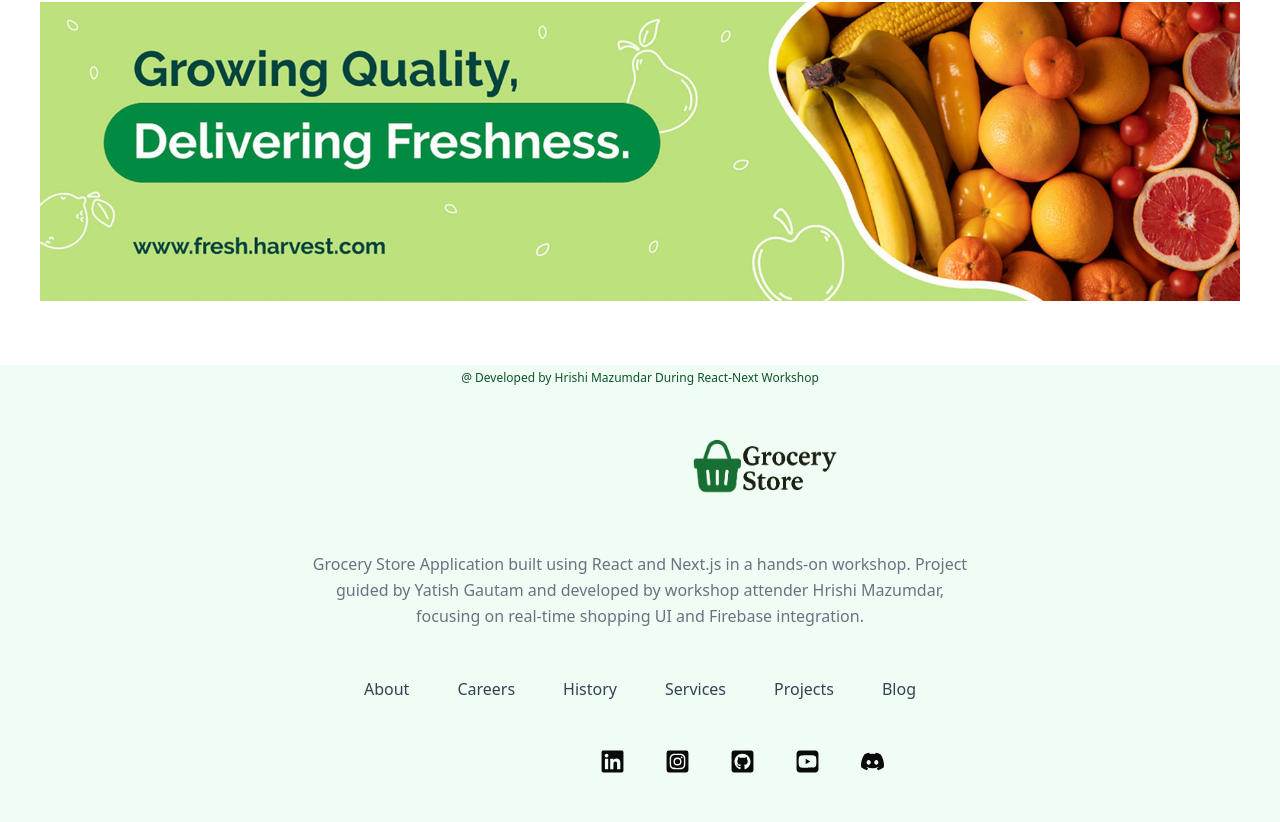
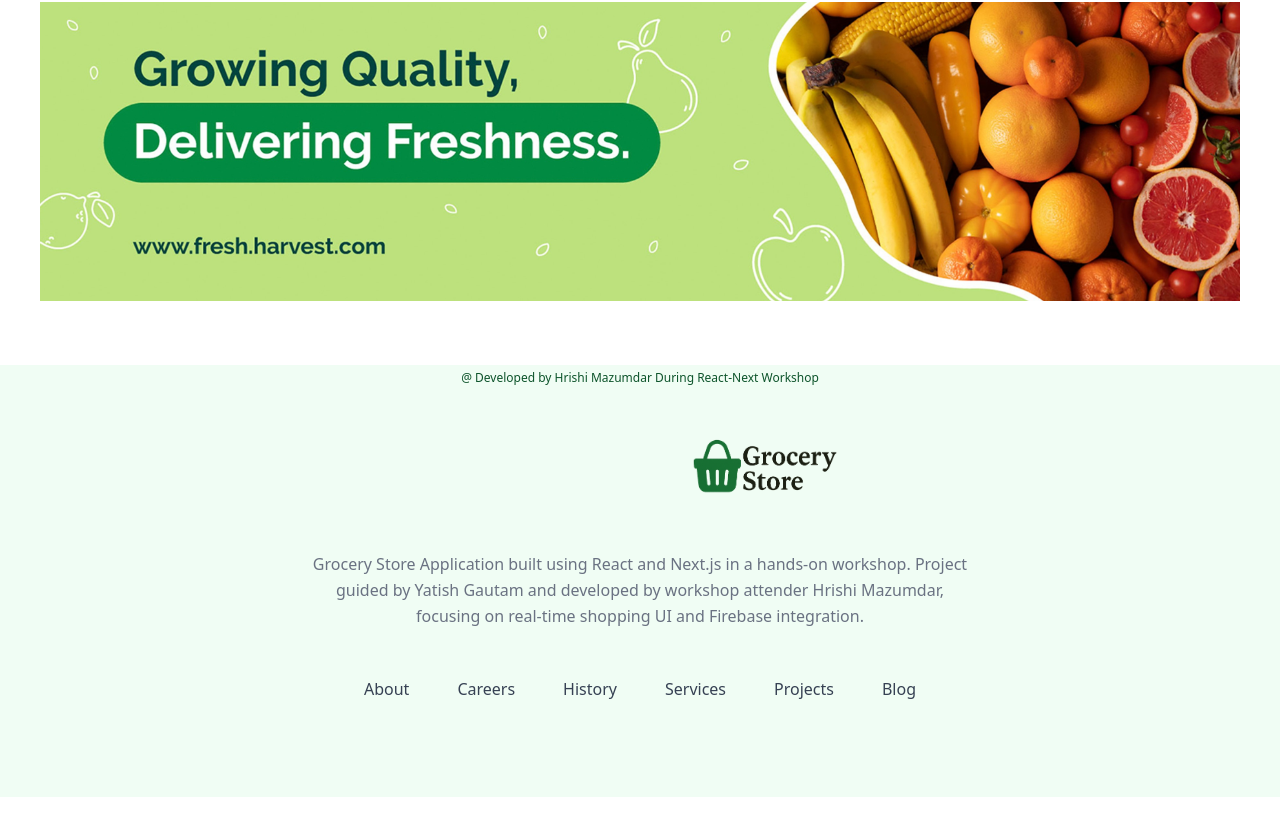
Before and after one commit to radi8og/TROPICAL, a Next.js app: page / in a window 1280 px wide. Shown: the part 750-1572 px from the top of the page. After the commit the page ends 1547 px from the top, so only its background shows below. Built offline with nearby package versions, Linux system fonts and the light colour scheme; no server answers; the database is empty.

Commit message:
Final changes

```diff
--- a/app/_component/Footer.jsx
+++ b/app/_component/Footer.jsx
@@ -1,10 +1,5 @@
 import React from "react";
 import Image from "next/image";
-import { FaLinkedin } from "react-icons/fa";
-import { FaInstagramSquare } from "react-icons/fa";
-import { FaGithubSquare } from "react-icons/fa";
-import { FaSquareYoutube } from "react-icons/fa6";
-import { FaDiscord } from "react-icons/fa";
 import Link from "next/link";
 
 function Footer() {
@@ -34,21 +29,21 @@ function Footer() {
       <li className=" hover:text-gray-700/75 dark:text-white dark:hover:text-white/75 cursor-pointer">Blog</li>
       </ul>
       <ul className="flex mt-12 gap-10 pl-150 align-middle space-y-12">
-        <li className=" hover:text-gray-700/75 dark:text-white dark:hover:text-white/75 cursor-pointer"><a href="https://react-icons.github.io/react-icons/search/#q=insta">
-        <FaLinkedin size={25}/>
-            </a></li>
-        <li className=" hover:text-gray-700/75 dark:text-white dark:hover:text-white/75 cursor-pointer"><a href="https://www.instagram.com/">
-                <FaInstagramSquare size={25}/>
-              </a></li>
-        <li className=" hover:text-gray-700/75 dark:text-white dark:hover:text-white/75 cursor-pointer"><a href="https://github.com/">
-                <FaGithubSquare size={25}/>
-              </a></li>
-        <li className=" hover:text-gray-700/75 dark:text-white dark:hover:text-white/75 cursor-pointer"><a href="https://www.youtube.com/">
-                <FaSquareYoutube size={25}/>
-              </a></li>
-        <li className=" hover:text-gray-700/75 dark:text-white dark:hover:text-white/75 cursor-pointer"><a href="https://discord.gg/sAeFEgKTXv">
-                <FaDiscord size={25}/>
-              </a></li>
+        <li className=" hover:text-gray-700/75 dark:text-white dark:hover:text-white/75 cursor-pointer">
+
+            </li>
+        <li className=" hover:text-gray-700/75 dark:text-white dark:hover:text-white/75 cursor-pointer">
+
+              </li>
+        <li className=" hover:text-gray-700/75 dark:text-white dark:hover:text-white/75 cursor-pointer">
+
+              </li>
+        <li className=" hover:text-gray-700/75 dark:text-white dark:hover:text-white/75 cursor-pointer">
+
+              </li>
+        <li className=" hover:text-gray-700/75 dark:text-white dark:hover:text-white/75 cursor-pointer">
+
+              </li>
       </ul>
       </div>
 
```
